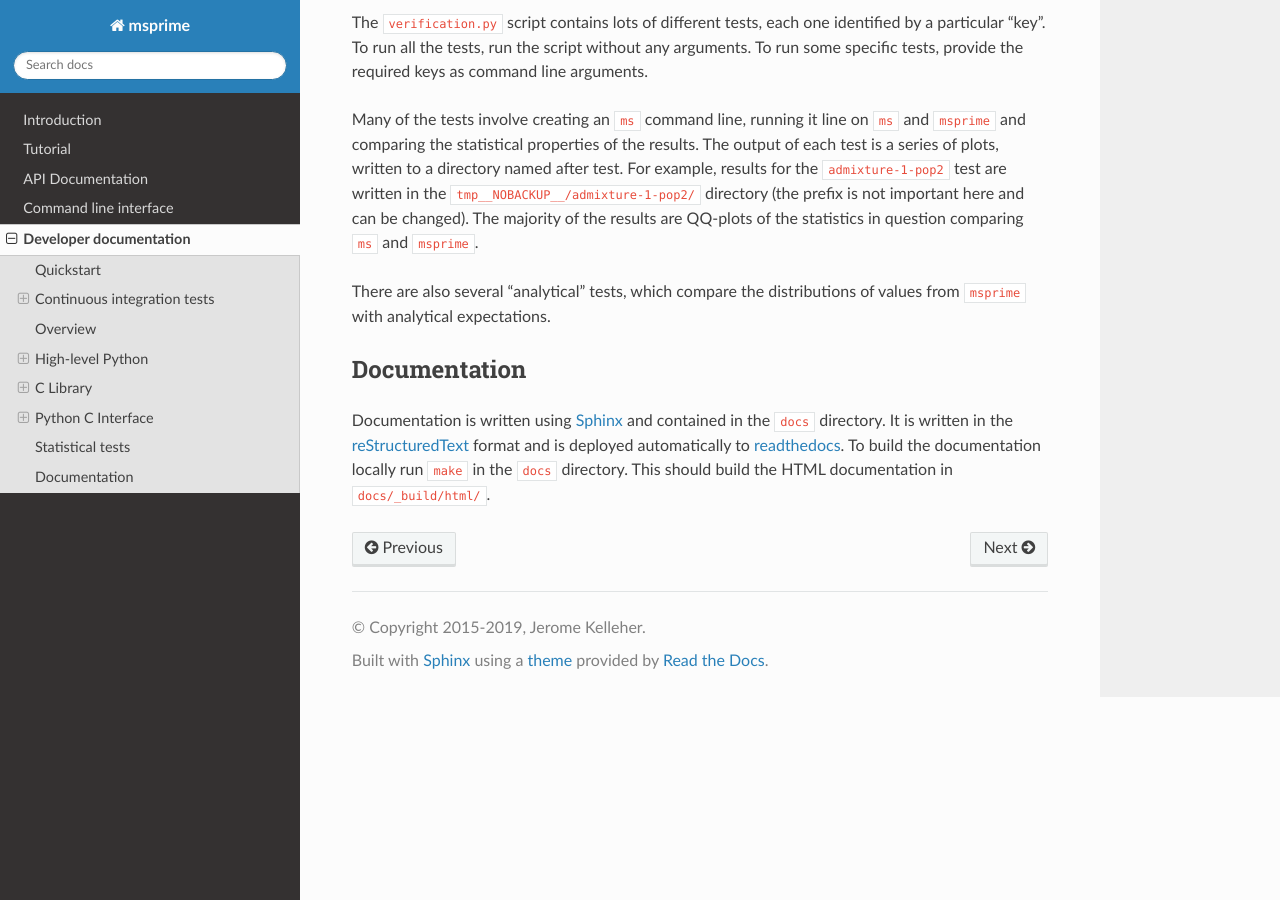
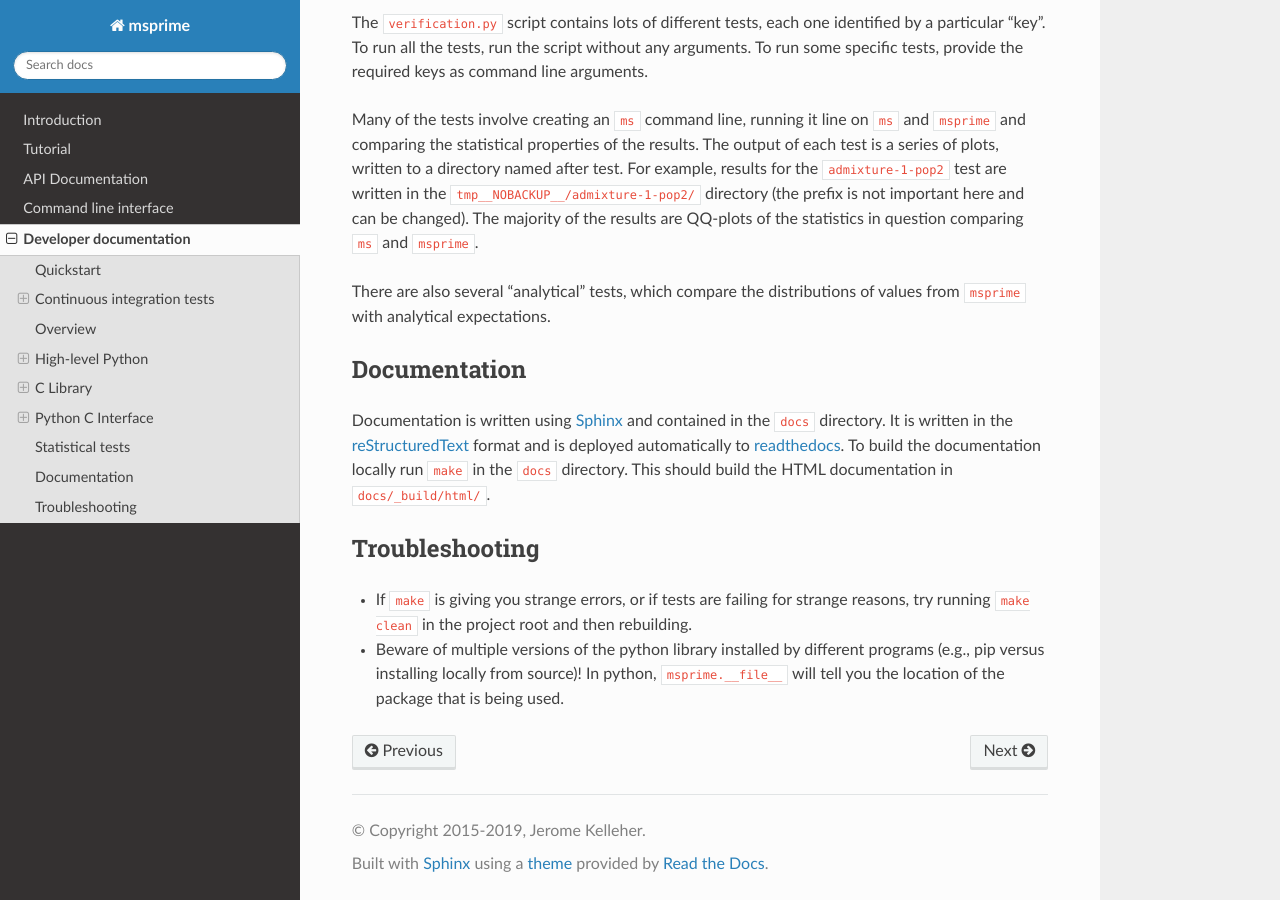
Before and after one commit to tskit-dev/msprime, a Sphinx documentation site: the page built from docs/development.rst, in a window 1280 px wide and 900 px high, scrolled down 8578 px. Built offline with Sphinx 7.4.7 and the Read the Docs theme 2.0.0, drawn with Linux system fonts in a browser that asks for light colours; pages that are not in the unit, such as notebooks, are missing from menus; the version number could not be read and is left out.

Commit message:
small docfix

```diff
--- a/docs/development.rst
+++ b/docs/development.rst
@@ -523,3 +523,16 @@ and contained in the ``docs`` directory. It is written in the
 is deployed automatically to `readthedocs <https://readthedocs.org/>`_. To
 build the documentation locally run ``make`` in the ``docs`` directory.
 This should build the HTML documentation in ``docs/_build/html/``.
+
+
+***************
+Troubleshooting
+***************
+
+- If ``make`` is giving you strange errors, or if tests are failing for
+  strange reasons, try running ``make clean`` in the project root
+  and then rebuilding.
+- Beware of multiple versions of the python library installed by different
+  programs (e.g., pip versus installing locally from source)! In python,
+  ``msprime.__file__`` will tell you the location of the package that is being
+  used.
```
Also changed, not shown: 1 other file.
